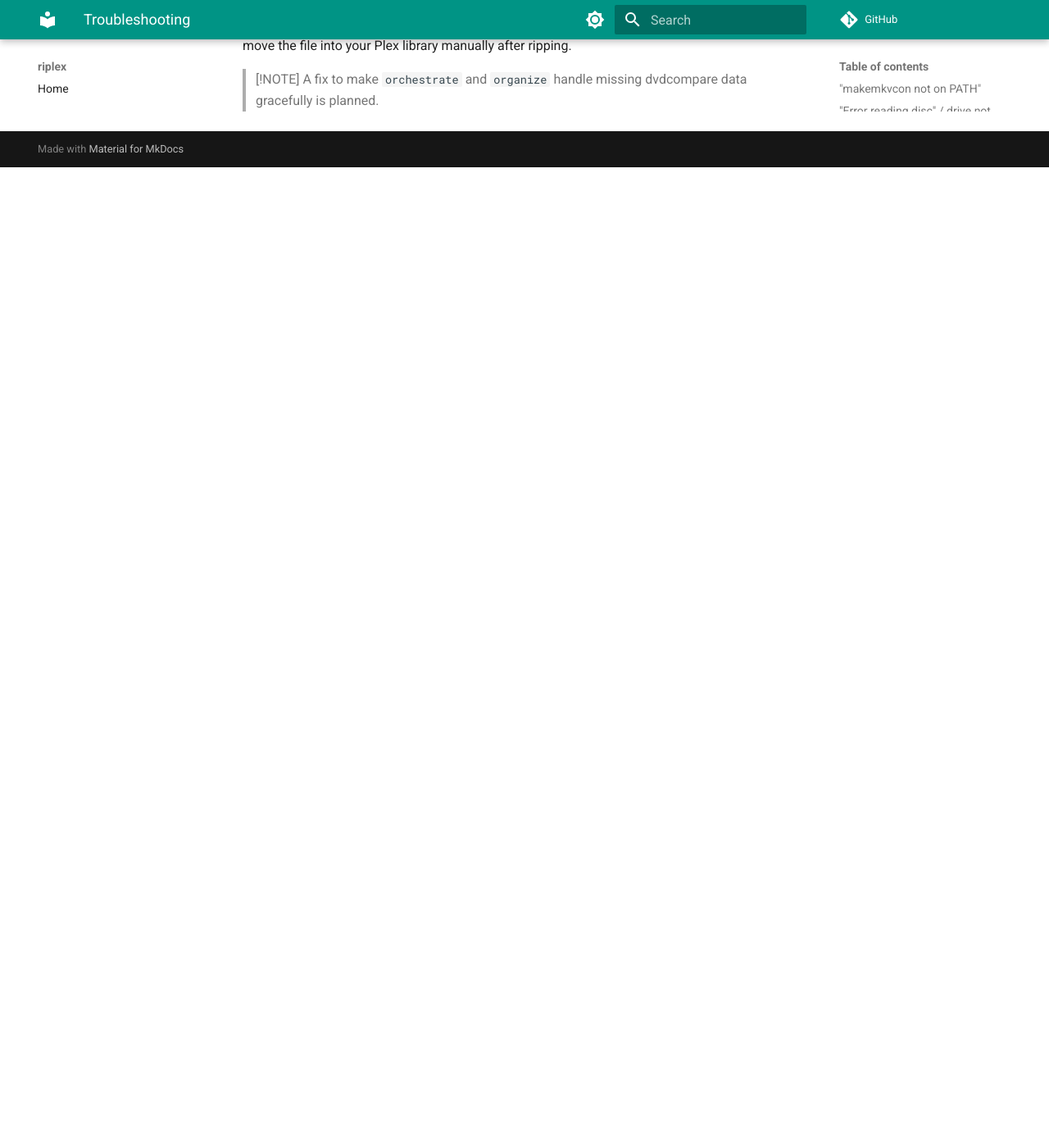
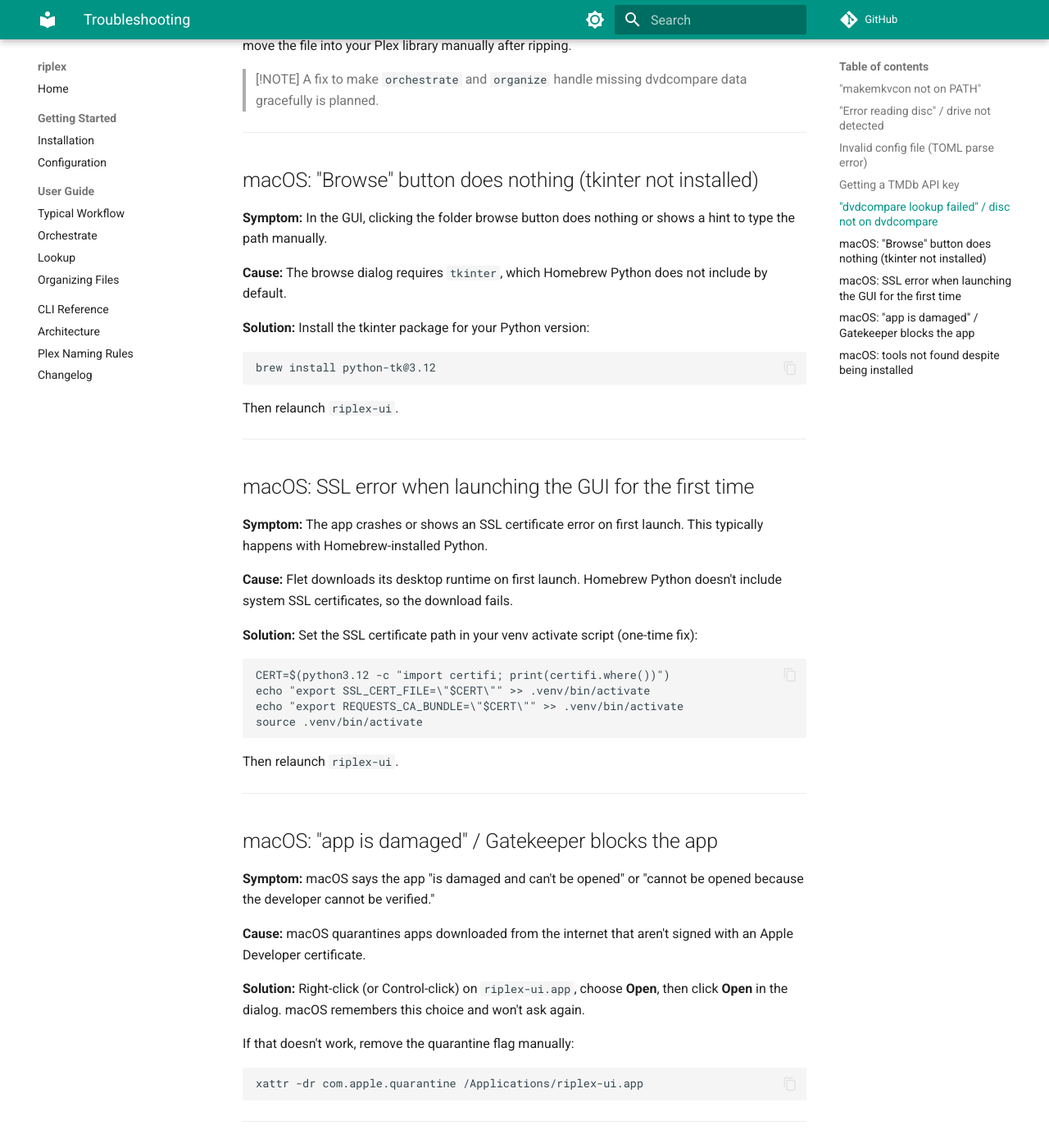
Before and after one commit to AnyCredit5518/riplex, an MkDocs documentation site: the page built from docs/troubleshooting.md, in a window 1280 px wide and 1400 px high, scrolled down 2126 px. Shown: the whole window at 82% size. Built offline with MkDocs 1.6.1 and Material for MkDocs 9.7.7, drawn with Linux system fonts in a browser that asks for light colours; comment, search, counter and statistics services are not loaded; before the commit the page ends 2330 px from its top, so only the background shows below that; some of the changed text lies outside the part shown.

Commit message:
Docs: add macOS troubleshooting for tkinter, SSL, Gatekeeper, tool discovery

````diff
--- a/docs/changelog.md
+++ b/docs/changelog.md
@@ -5,6 +5,10 @@
 The format is based on [Keep a Changelog](https://keepachangelog.com/).
 
 ## 2026-05-04
+
+### Added
+
+- Troubleshooting guide: macOS-specific sections for tkinter/browse button, SSL certificate errors, Gatekeeper blocking, and tools not found despite being installed.
 
 ### Changed
 
--- a/docs/troubleshooting.md
+++ b/docs/troubleshooting.md
@@ -76,3 +76,79 @@
 
 > [!NOTE]
 > A fix to make `orchestrate` and `organize` handle missing dvdcompare data gracefully is planned.
+
+---
+
+## macOS: "Browse" button does nothing (tkinter not installed)
+
+**Symptom:** In the GUI, clicking the folder browse button does nothing or shows a hint to type the path manually.
+
+**Cause:** The browse dialog requires `tkinter`, which Homebrew Python does not include by default.
+
+**Solution:** Install the tkinter package for your Python version:
+
+```
+brew install python-tk@3.12
+```
+
+Then relaunch `riplex-ui`.
+
+---
+
+## macOS: SSL error when launching the GUI for the first time
+
+**Symptom:** The app crashes or shows an SSL certificate error on first launch. This typically happens with Homebrew-installed Python.
+
+**Cause:** Flet downloads its desktop runtime on first launch. Homebrew Python doesn't include system SSL certificates, so the download fails.
+
+**Solution:** Set the SSL certificate path in your venv activate script (one-time fix):
+
+```
+CERT=$(python3.12 -c "import certifi; print(certifi.where())")
+echo "export SSL_CERT_FILE=\"$CERT\"" >> .venv/bin/activate
+echo "export REQUESTS_CA_BUNDLE=\"$CERT\"" >> .venv/bin/activate
+source .venv/bin/activate
+```
+
+Then relaunch `riplex-ui`.
+
+---
+
+## macOS: "app is damaged" / Gatekeeper blocks the app
+
+**Symptom:** macOS says the app "is damaged and can't be opened" or "cannot be opened because the developer cannot be verified."
+
+**Cause:** macOS quarantines apps downloaded from the internet that aren't signed with an Apple Developer certificate.
+
+**Solution:** Right-click (or Control-click) on `riplex-ui.app`, choose **Open**, then click **Open** in the dialog. macOS remembers this choice and won't ask again.
+
+If that doesn't work, remove the quarantine flag manually:
+
+```
+xattr -dr com.apple.quarantine /Applications/riplex-ui.app
+```
+
+---
+
+## macOS: tools not found despite being installed
+
+**Symptom:** `riplex setup` reports that `ffprobe`, `mkvmerge`, or `makemkvcon` are missing, even though MakeMKV or MKVToolNix is installed.
+
+**Cause:** macOS `.app` bundles install their binaries inside the app package, not on your PATH. Homebrew installs to `/opt/homebrew/bin/` (Apple Silicon) or `/usr/local/bin/` (Intel), which may not be on your PATH in all contexts.
+
+**Solution:** riplex automatically checks these locations, so this should resolve itself as of v0.4.0. If tools are still not found, verify they exist:
+
+```
+# MakeMKV
+ls /Applications/MakeMKV.app/Contents/MacOS/makemkvcon
+
+# MKVToolNix
+ls /Applications/MKVToolNix.app/Contents/MacOS/mkvmerge
+
+# ffprobe (Homebrew)
+ls /opt/homebrew/bin/ffprobe    # Apple Silicon
+ls /usr/local/bin/ffprobe       # Intel
+ls ~/.riplex/bin/ffprobe        # auto-downloaded
+```
+
+If the tool exists but riplex can't find it, you can add it to your PATH manually in your shell profile (`~/.zshrc`).
````
